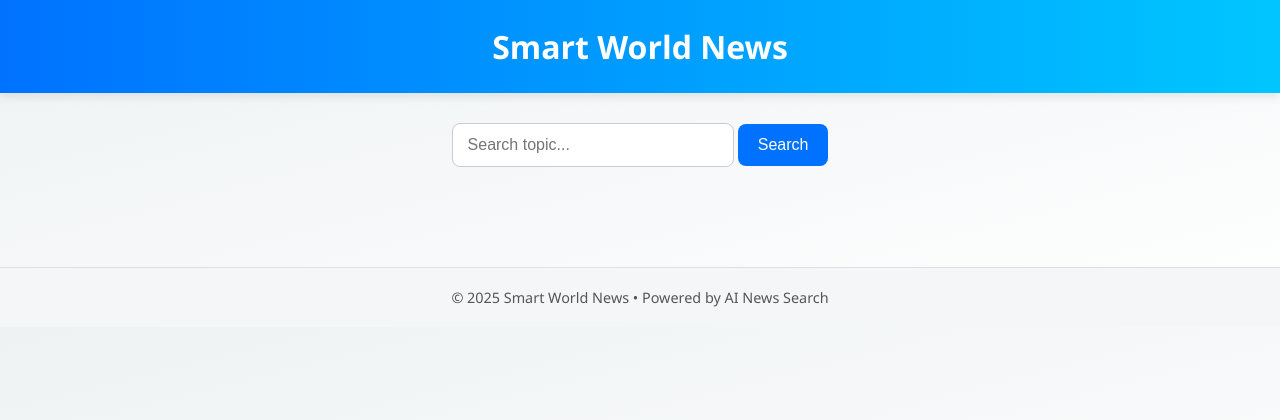
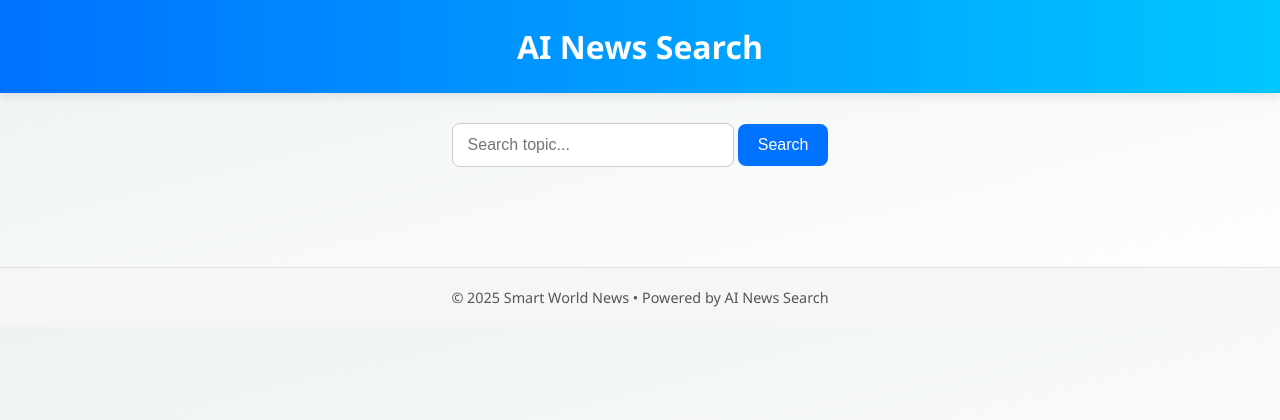
Before and after one commit to ArindamSen5/smartworldnewsRailway, a Flask app: page / in a window 1280 px wide. Shown: the top 420 px of the page. Run offline with Flask 2, Linux system fonts and the light colour scheme.

Commit message:
Update index.html

```diff
--- a/templates/index.html
+++ b/templates/index.html
@@ -2,7 +2,7 @@
 <html lang="en">
 <head>
   <meta charset="utf-8" />
-  <title>Smart World News</title>
+  <title>AI News Search</title>
 
   <!-- ✅ Google AdSense -->
   <script async src="https://pagead2.googlesyndication.com/pagead/js/adsbygoogle.js?client=ca-pub-1511379920245657"
@@ -131,7 +131,7 @@
        data-full-width-responsive="true"></ins>
   <script>(adsbygoogle = window.adsbygoogle || []).push({});</script>
 
-  <header>Smart World News</header>
+  <header>AI News Search</header>
 
   <section class="search-bar">
     <input id="topic" placeholder="Search topic..." />
```
